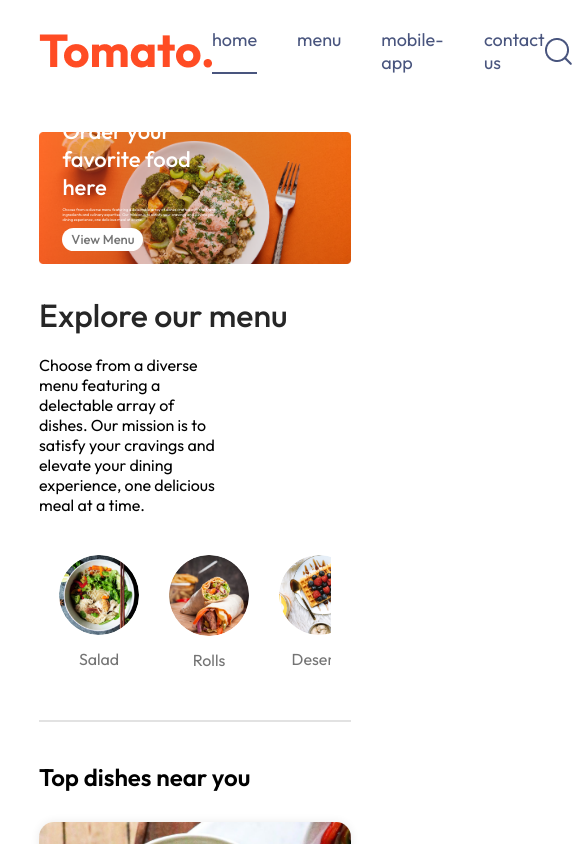
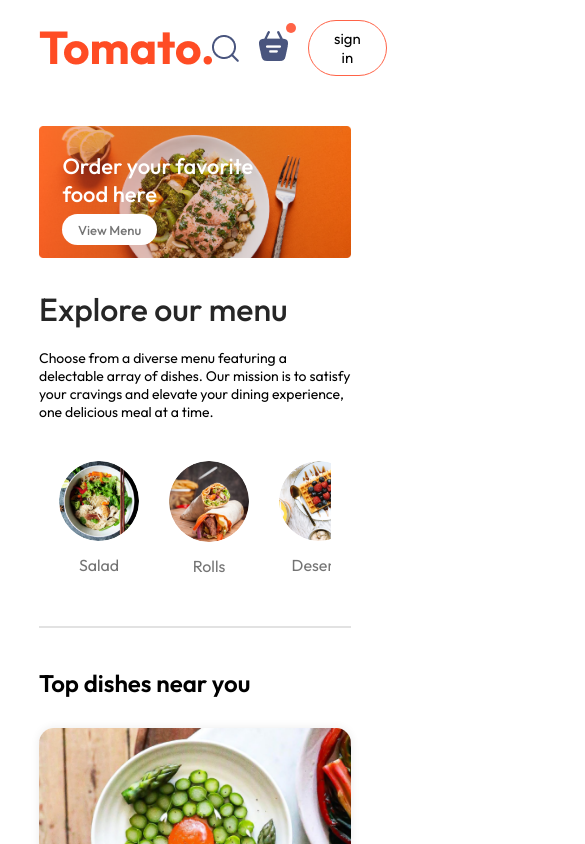
Before and after one commit to Sivakhon/Food-delivery-app, a React app: page / in a window 390 px wide. Shown: the top 844 px of the page, 585 px wide, since content can reach past the window. Built offline with nearby package versions, Linux system fonts and the light colour scheme; the HTML template or start-up script is replaced by a standard one.

Commit message:
add responsive

```diff
--- /dev/null
+++ b/src/components/AppDownload/AppDownload.css
@@ -0,0 +1,25 @@
+.app-download{
+    margin: auto auto;
+    margin-top: 100px;
+    font-size: max(3vw,20px);
+    text-align: center;
+    font-weight: 500;
+}
+
+.app-download-platforms{
+    display: flex;
+    justify-content: center;
+    gap: max(2vw,10px);
+    margin-top: 40px;
+
+    img{
+        width: max(30vw,120px);
+        max-width: 180px;
+        transition: 0.5s;
+        cursor: pointer;
+
+        &:hover{
+            transform: scale(1.05);
+        }
+    }
+}
--- /dev/null
+++ b/src/components/AppDownload/AppDownload.jsx
@@ -0,0 +1,18 @@
+import React from 'react'
+import './AppDownload.css'
+import { assets } from '../../assets/assets'
+
+const AppDownload = () => {
+  return (
+    <div className='app-download' id='app-download'>
+        <p>For Better Experience Download <br />Tomato App</p>
+        <div className="app-download-platforms">
+            <img src={assets.play_store} alt="" />
+            <img src={assets.app_store} alt="" />
+        </div>
+
+    </div>
+  )
+}
+
+export default AppDownload
--- a/src/components/ExploreMenu/ExploreMenu.css
+++ b/src/components/ExploreMenu/ExploreMenu.css
@@ -58,3 +58,10 @@
     padding: 2px;
     transition: 0.2s;
 }
+
+@media (max-width:1050px) {
+    .explore-menu-text{
+        max-width: 100%;
+        font-size: 14px;
+    }
+}
--- a/src/components/Footer/Footer.css
+++ b/src/components/Footer/Footer.css
@@ -47,3 +47,15 @@
     background-color: grey;
     border: none;
 }
+
+.footer-copyright{
+    text-align: center;
+}
+
+@media (max-width:750px) {
+    .footer-content{
+        display: flex;
+        flex-direction: column;
+        gap: 35px;
+    }
+}
--- a/src/components/Header/Header.css
+++ b/src/components/Header/Header.css
@@ -44,3 +44,24 @@
         }
     }
 }
+
+@media (max-width:1050px) {
+    .header-contents{
+        max-width: 45%;
+    }
+}
+
+@media (max-width:850px) {
+    .header-contents{
+        max-width: 65%;
+
+        p{
+            display: none;
+        }
+
+        button{
+            padding: 2vw 4vw;
+        }
+    }
+
+}
--- a/src/components/Navbar/Navbar.css
+++ b/src/components/Navbar/Navbar.css
@@ -59,3 +59,34 @@
     top: -8px;
     right: -8px;
 }
+
+@media (max-width:1050px) {
+    .navbar .logo{
+        width: 140px;
+    }
+
+    .navbar-menu{
+        gap: 20px;
+        font-size: 17px;
+    }
+
+    .navbar-right{
+        gap: 20px;
+
+        .img{
+            width: 22px;
+        }
+
+        button{
+            padding: 8px 25px;
+            font-size: 15px;
+        }
+    }
+}
+
+@media (max-width:850px) {
+    .navbar-menu{
+        display: none;
+    }
+
+}
--- a/src/components/Navbar/Navbar.jsx
+++ b/src/components/Navbar/Navbar.jsx
@@ -1,6 +1,7 @@
 import React, { useState } from 'react'
 import './Navbar.css'
 import { assets } from '../../assets/assets'
+import { Link } from 'react-router-dom';
 
 const Navbar = () => {
 
@@ -11,10 +12,10 @@
     <div className='navbar'>
         <img src={assets.logo} alt="logo" />
         <ul className="navbar-menu">
-            <li onClick={()=>setMenu("home")} className={menu==="home"?"active":""}>home</li>
-            <li onClick={()=>setMenu("menu")} className={menu==="menu"?"active":""}>menu</li>
-            <li onClick={()=>setMenu("mobile-app")} className={menu==="mobile-app"?"active":""}>mobile-app</li>
-            <li onClick={()=>setMenu("contact-us")} className={menu==="contact-us"?"active":""}>contact us</li>
+            <Link to='/' onClick={()=>setMenu("home")} className={menu==="home"?"active":""}>home</Link>
+            <a href='#explore-menu' onClick={()=>setMenu("menu")} className={menu==="menu"?"active":""}>menu</a>
+            <a href='#app-download' onClick={()=>setMenu("mobile-app")} className={menu==="mobile-app"?"active":""}>mobile-app</a>
+            <a href='#footer' onClick={()=>setMenu("contact-us")} className={menu==="contact-us"?"active":""}>contact us</a>
         </ul>
         <div className="navbar-right">
             <img src={assets.search_icon} alt="" />
--- a/src/index.css
+++ b/src/index.css
@@ -5,6 +5,7 @@
   margin: 0;
   box-sizing: border-box;
   font-family: Outfit;
+  scroll-behavior: smooth;
 }
 
 body{
--- a/src/pages/Home/Home.jsx
+++ b/src/pages/Home/Home.jsx
@@ -3,6 +3,7 @@
 import Header from '../../components/Header/Header'
 import ExploreMenu from '../../components/ExploreMenu/ExploreMenu'
 import FoodDisplay from '../../components/FoodDisplay/FoodDisplay'
+import AppDownload from '../../components/AppDownload/AppDownload'
 
 const Home = () => {
 
@@ -13,6 +14,7 @@
       <Header/>
       <ExploreMenu category={category} setCategory={setCategory}/>
       <FoodDisplay category={category}/>
+      <AppDownload/>
     </div>
   )
 }
```
Also changed, not shown: src/components/LoginPopup/LoginPopup.jsx (added, +13 -0 lines), src/components/LoginPopup/LoginPopup.css (added).
